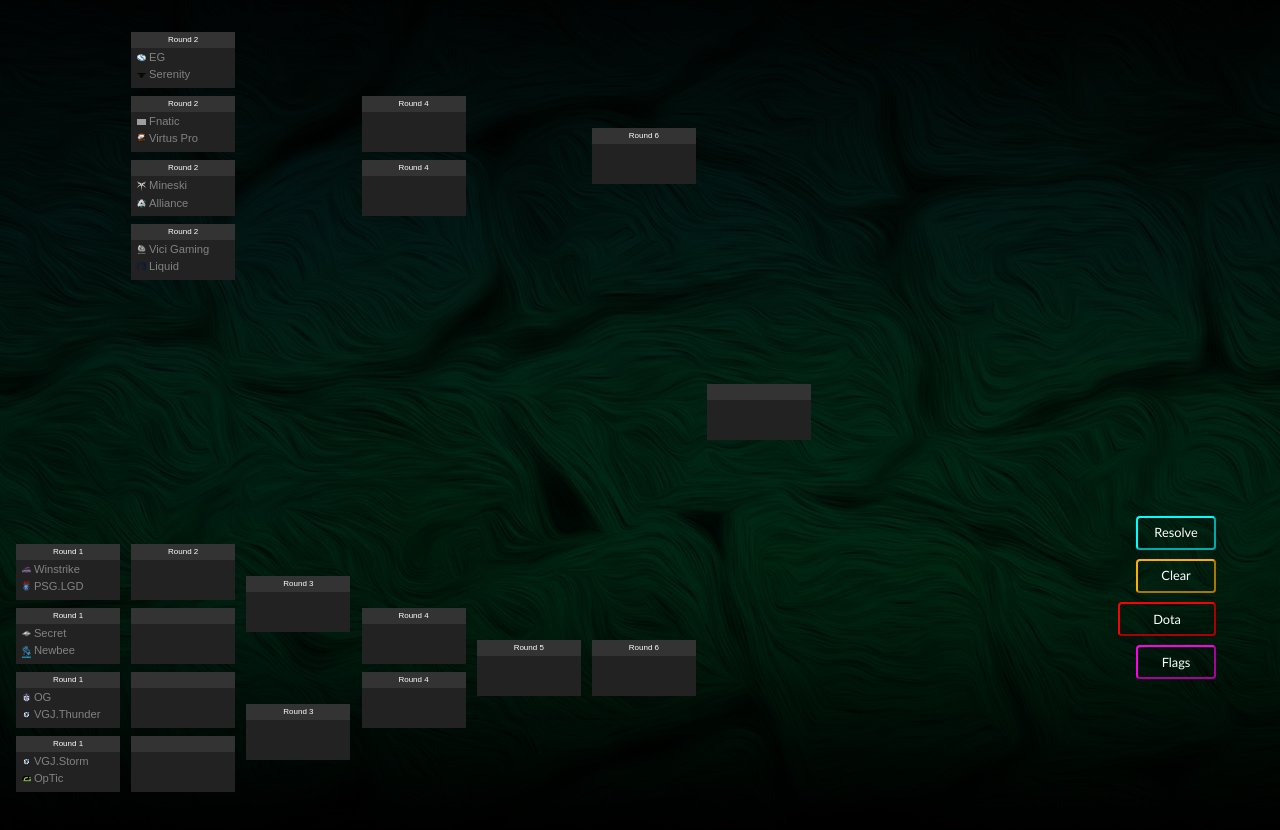
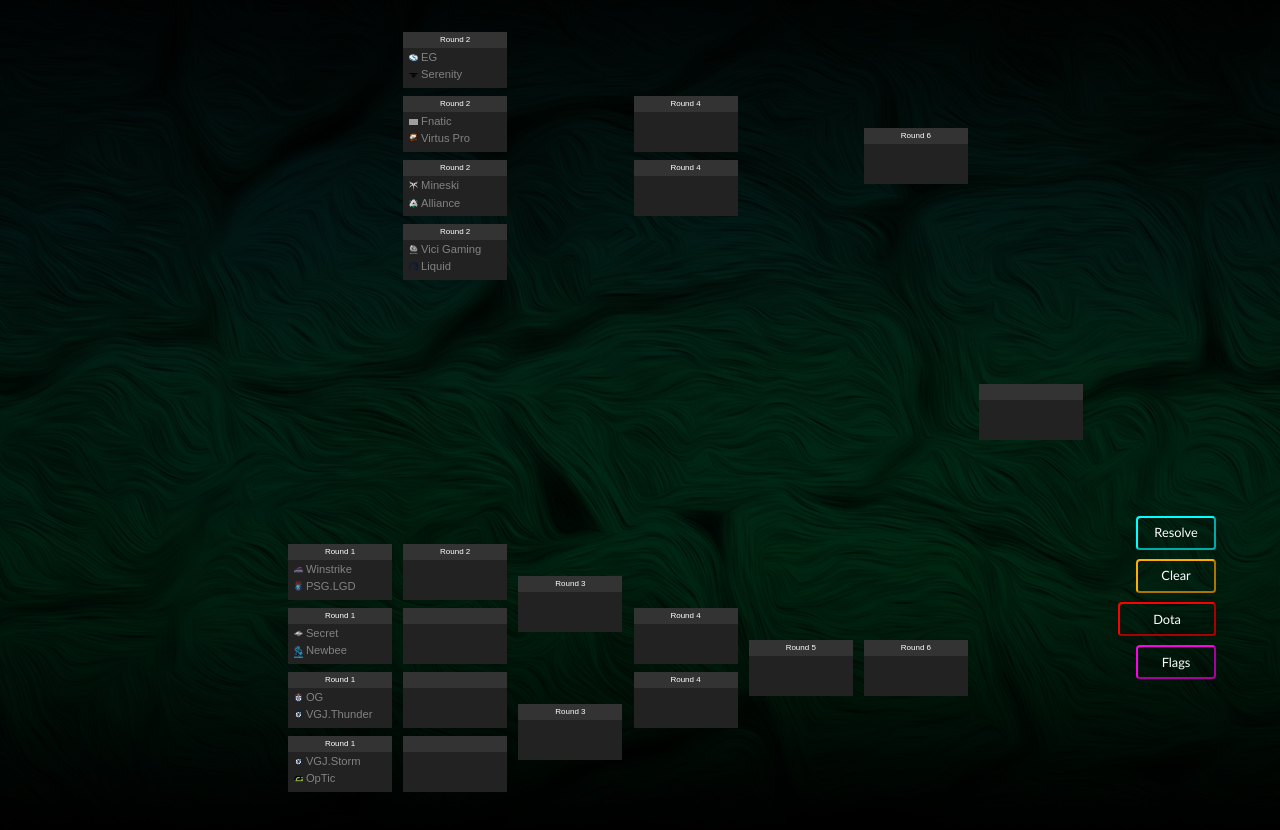
Before and after one commit to carsva/bracketeer, a React (Create React App) app: page / in a window 1280 px wide. Shown: the top 830 px of the page. Built offline with nearby package versions, Linux system fonts and the light colour scheme; no server answers; grey boxes are pictures that could not be loaded; a web font is replaced by a local one.

Commit message:
Even better

```diff
--- a/src/App.css
+++ b/src/App.css
@@ -555,7 +555,6 @@
 @media screen and (orientation:landscape) {
 
   .MasterContainer {
-    margin-left: 1em;
     margin-top: -2em;
   }
 
```
